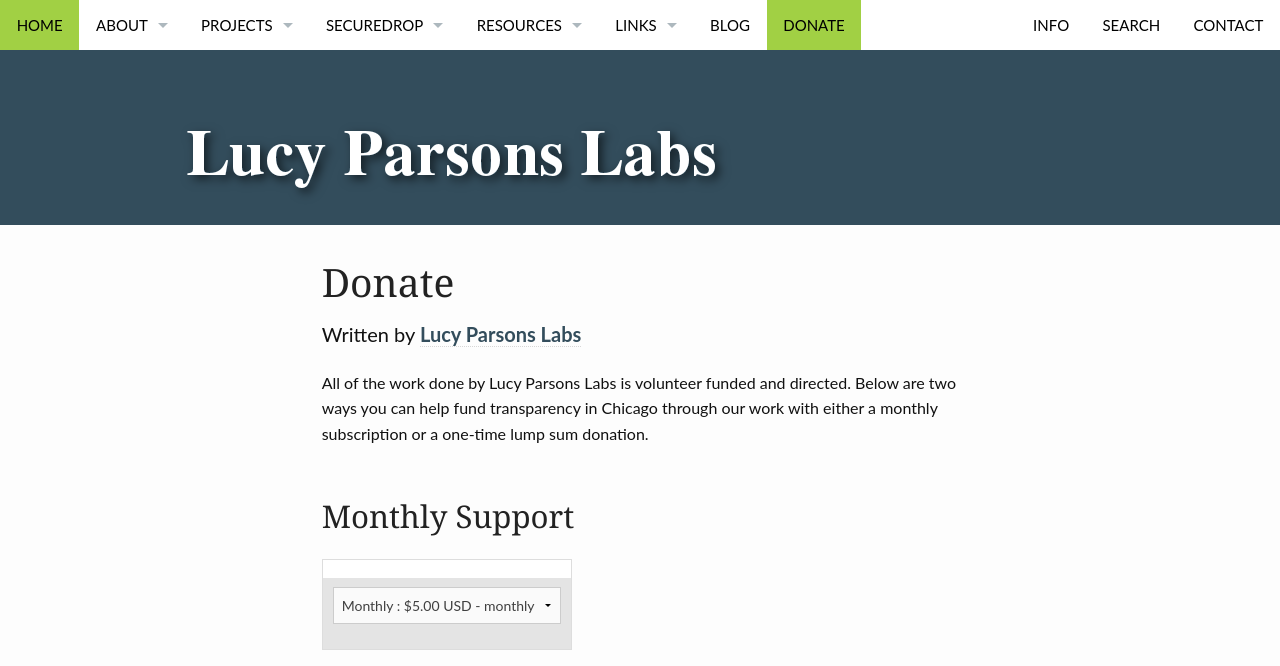
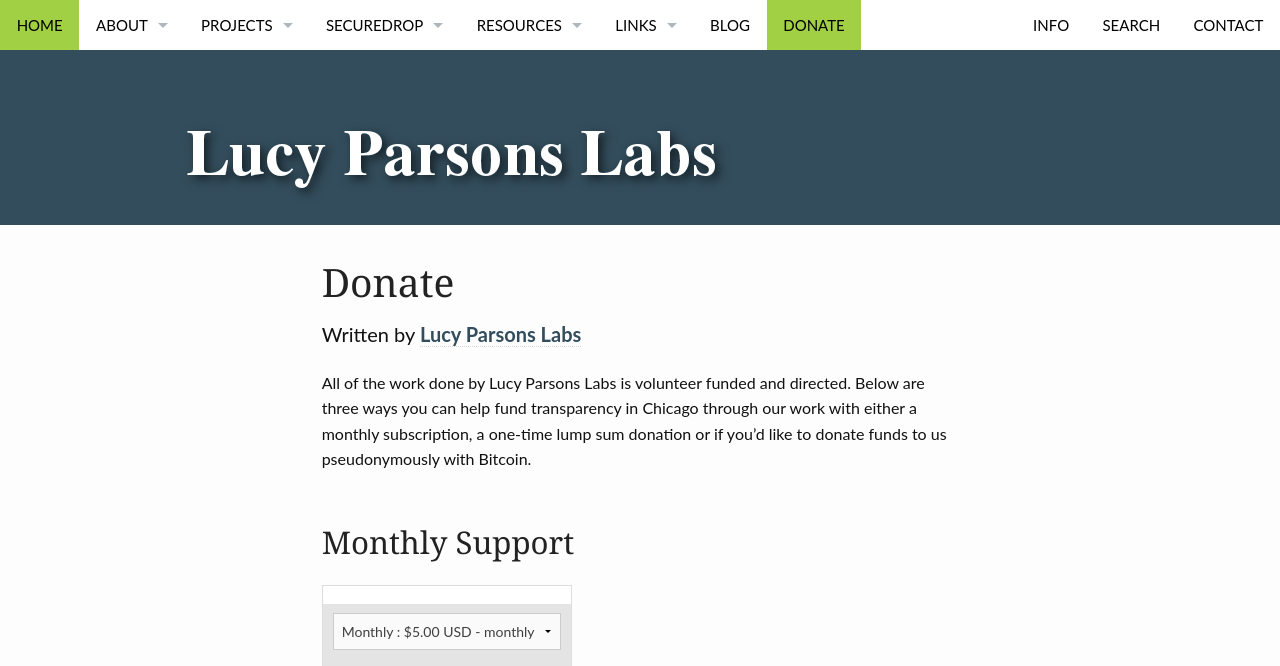
Before and after one commit to saltthefries/lucyparsonslabs.com, a Jekyll site: the page built from pages/donate.md, in a window 1280 px wide and 1400 px high, cut to the strip 0-666 px from the top of the window. Built offline with Jekyll 4.4.1, drawn with Linux system fonts in a browser that asks for light colours; some of the changed text lies outside the part shown.

Commit message:
removing 'support' page and moving bitcoin to donate page

```diff
--- a/_data/navigation.yml
+++ b/_data/navigation.yml
@@ -53,8 +53,6 @@
   dropdown:
   - title: "Warrant Canary"
     url: "/canary/"
-  - title : Support
-    url: "/support/"
 
 - title: Blog
   url: "/blog/"
--- a/pages/donate.md
+++ b/pages/donate.md
@@ -7,7 +7,7 @@
 permalink: "/donate/"
 ---
 
-All of the work done by Lucy Parsons Labs is volunteer funded and directed. Below are two ways you can help fund transparency in Chicago through our work with either a monthly subscription or a one-time lump sum donation.
+All of the work done by Lucy Parsons Labs is volunteer funded and directed. Below are three ways you can help fund transparency in Chicago through our work with either a monthly subscription, a one-time lump sum donation or if you'd like to donate funds to us pseudonymously with Bitcoin.
 
 ## Monthly Support
 <b></b>
@@ -37,3 +37,9 @@
 <input type="image" src="https://www.paypalobjects.com/en_US/i/btn/btn_donateCC_LG.gif" border="0" name="submit" alt="PayPal - The safer, easier way to pay online!">
 <img alt="" border="0" src="https://www.paypalobjects.com/en_US/i/scr/pixel.gif" width="1" height="1">
 </form>
+
+## Bitcoin
+<b></b>
+![bitcoin](/images/BTCWalletQR.jpg){: .center-image }
+
+[1JEwcx2gK5GYpFC1SAeXBCTX9mj2MjqSdE](https://blockchain.info/address/1JEwcx2gK5GYpFC1SAeXBCTX9mj2MjqSdE)
```
Also changed, not shown: support/index.md (deleted, +0 -18 lines).
